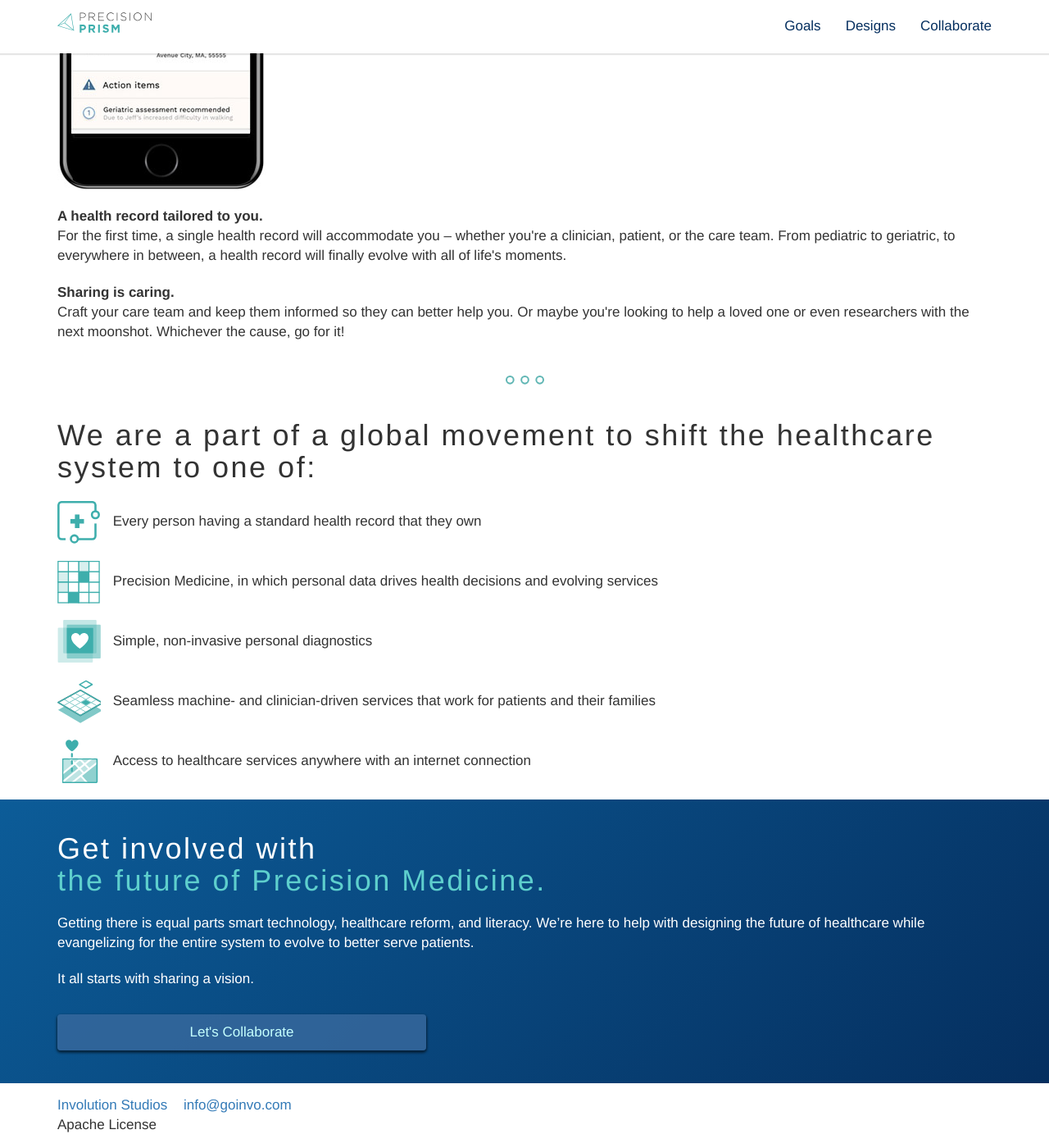
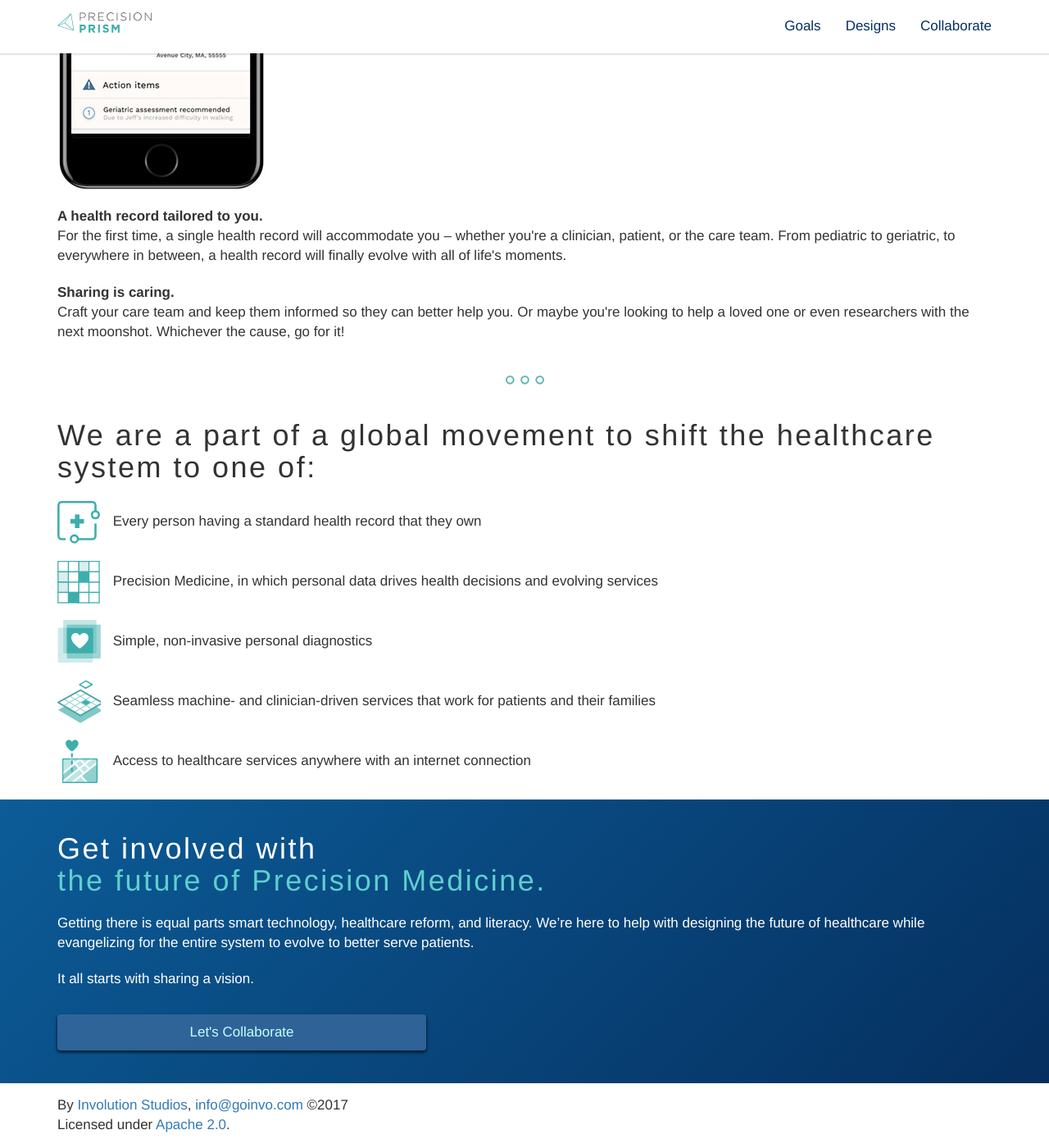
Before and after one commit to goinvo/PrecisionPrism, a Jekyll site: the page built from docs/index.html, in a window 1280 px wide and 1400 px high, scrolled down 2040 px. Shown: the whole window at 82% size. Built offline with Jekyll 4.4.1, drawn with Linux system fonts in a browser that asks for light colours; nearby versions of some CDN libraries.

Commit message:
Updated footer content and layout.

```diff
--- a/docs/_includes/footer.html
+++ b/docs/_includes/footer.html
@@ -1,2 +1,2 @@
-<a href="http://www.goinvo.com">Involution Studios</a> <a href="mailto:info@goinvo.com?subject=Precision Prism">info@goinvo.com</a><br />
-Apache License
+By <a href="http://www.goinvo.com">Involution Studios</a>, <a href="mailto:info@goinvo.com?subject=Precision Prism">info@goinvo.com</a> &copy;{{ site.time | date: '%Y' }}<br />
+Licensed under <a href="https://github.com/goinvo/PrecisionPrism/blob/master/LICENSE">Apache 2.0</a>.
--- a/docs/css/style.scss
+++ b/docs/css/style.scss
@@ -166,10 +166,6 @@ hr {
 	padding-bottom: 15px;
 }
 
-.footer a {
-	margin-right: 15px;
-}
-
 // goals page
 #milestones {
   p {
```
